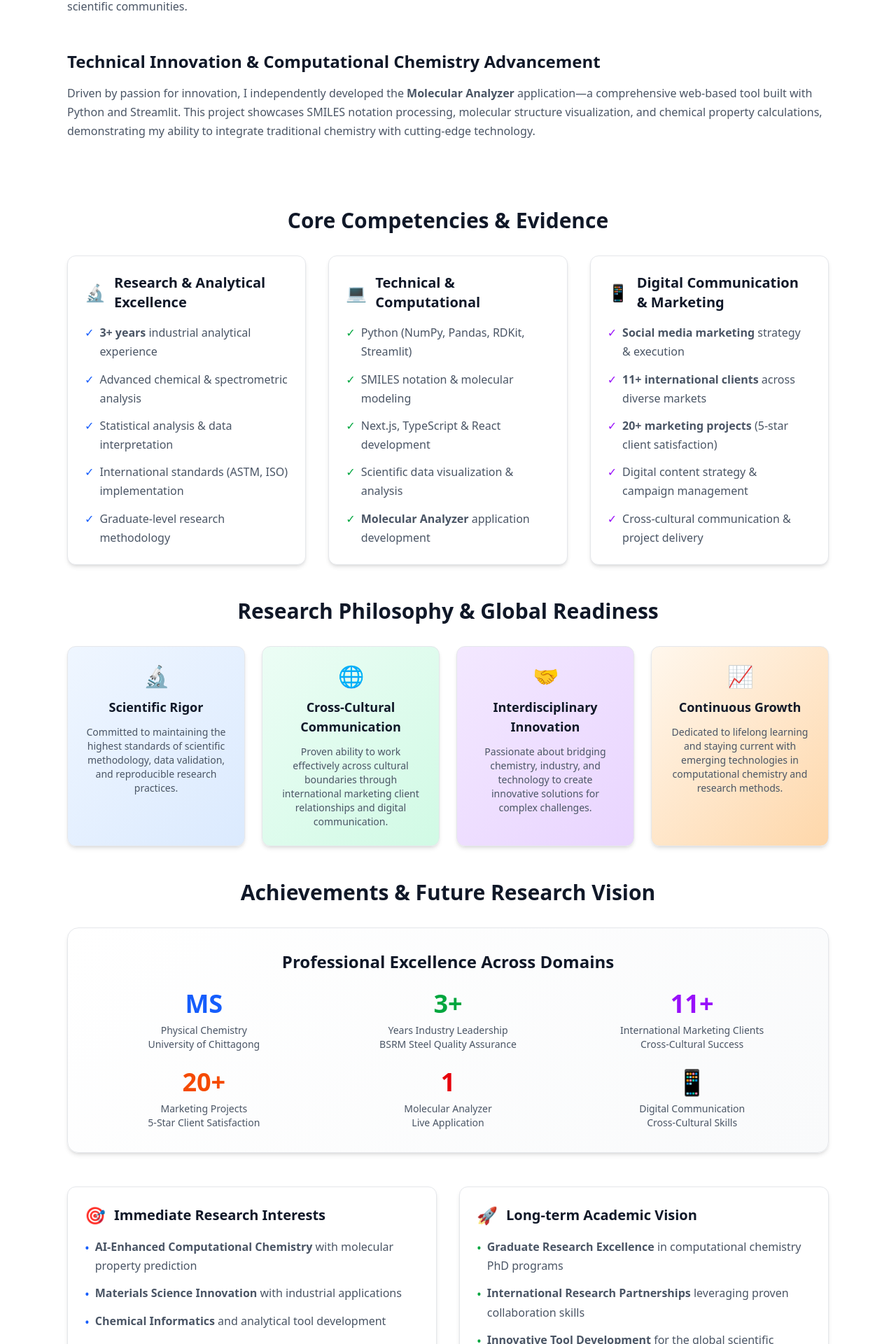
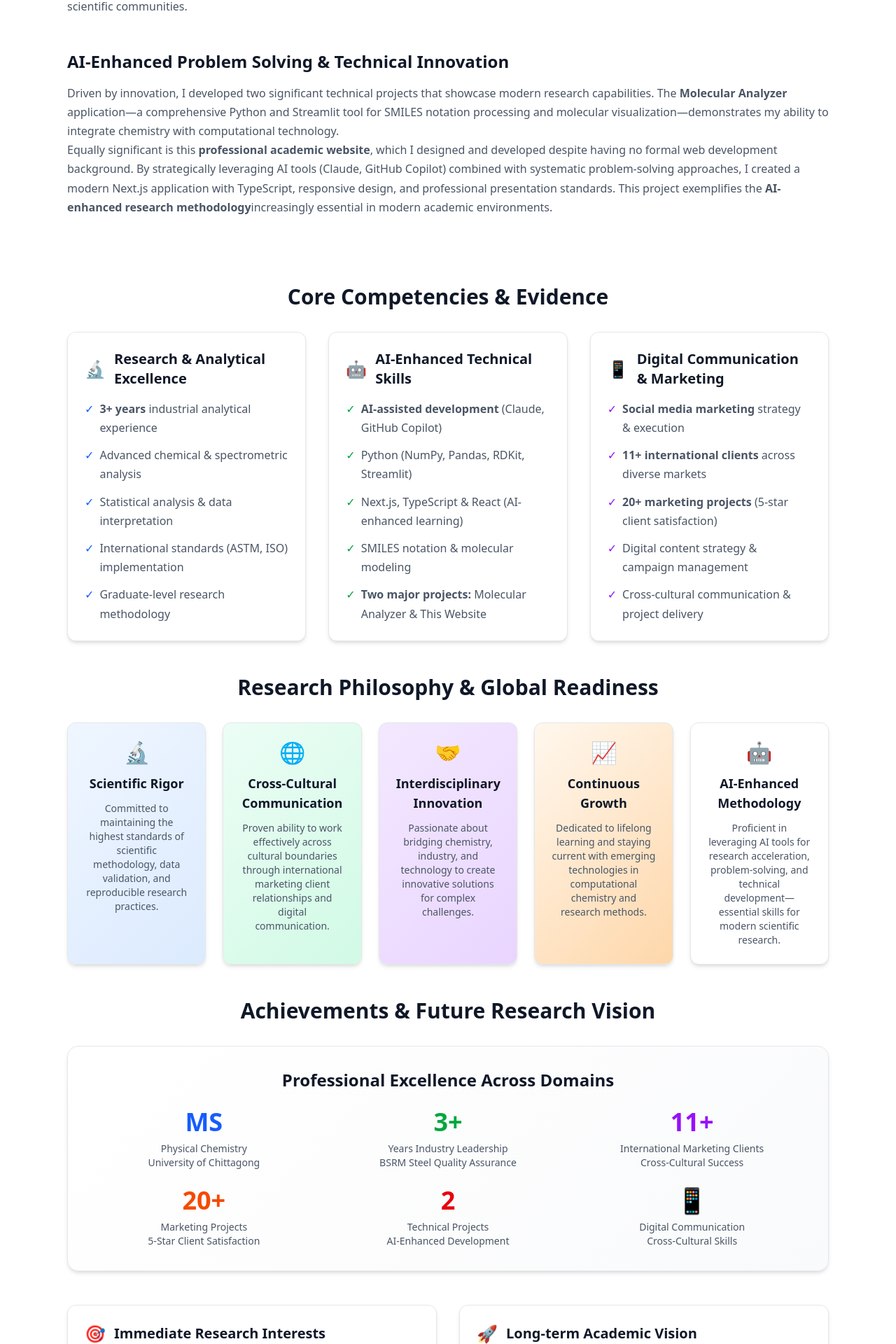
Before and after one commit to shahjalal2313/shahjalal-shanto-website, a Next.js app: page /about in a window 1280 px wide. Shown: the part 1540-3460 px from the top of the page at 70% size. Built offline with nearby package versions, Linux system fonts and the light colour scheme.

Commit message:
Add website project showcasing AI-enhanced problem solving skills

```diff
--- a/src/app/about/page.tsx
+++ b/src/app/about/page.tsx
@@ -169,14 +169,20 @@ export default function AboutPage() {
           {/* Technical Innovation */}
           <div className="mb-12">
             <h3 className="text-2xl font-semibold text-gray-900 dark:text-white mb-4">
-              Technical Innovation & Computational Chemistry Advancement
+              AI-Enhanced Problem Solving & Technical Innovation
             </h3>
             <div className="prose prose-lg text-gray-600 dark:text-gray-300">
               <p>
-                Driven by passion for innovation, I independently developed the <strong>Molecular Analyzer</strong> application—a
-                comprehensive web-based tool built with Python and Streamlit. This project showcases SMILES notation processing,
-                molecular structure visualization, and chemical property calculations, demonstrating my ability to integrate
-                traditional chemistry with cutting-edge technology.
+                Driven by innovation, I developed two significant technical projects that showcase modern research capabilities.
+                The <strong>Molecular Analyzer</strong> application—a comprehensive Python and Streamlit tool for SMILES notation
+                processing and molecular visualization—demonstrates my ability to integrate chemistry with computational technology.
+              </p>
+              <p>
+                Equally significant is this <strong>professional academic website</strong>, which I designed and developed despite
+                having no formal web development background. By strategically leveraging AI tools (Claude, GitHub Copilot) combined
+                with systematic problem-solving approaches, I created a modern Next.js application with TypeScript, responsive design,
+                and professional presentation standards. This project exemplifies the <strong>AI-enhanced research methodology</strong>
+                increasingly essential in modern academic environments.
               </p>
             </div>
           </div>
@@ -221,13 +227,21 @@ export default function AboutPage() {
             {/* Technical & Computational Skills */}
             <div className="skill-card p-6">
               <h3 className="text-xl font-semibold text-gray-900 dark:text-white mb-4 flex items-center">
-                <span className="mr-3 text-2xl">💻</span>
-                Technical & Computational
+                <span className="mr-3 text-2xl">🤖</span>
+                AI-Enhanced Technical Skills
               </h3>
               <ul className="space-y-3 text-gray-600 dark:text-gray-300">
                 <li className="flex items-start">
                   <span className="mr-2 text-green-600">✓</span>
+                  <span><strong>AI-assisted development</strong> (Claude, GitHub Copilot)</span>
+                </li>
+                <li className="flex items-start">
+                  <span className="mr-2 text-green-600">✓</span>
                   <span>Python (NumPy, Pandas, RDKit, Streamlit)</span>
+                </li>
+                <li className="flex items-start">
+                  <span className="mr-2 text-green-600">✓</span>
+                  <span>Next.js, TypeScript & React (AI-enhanced learning)</span>
                 </li>
                 <li className="flex items-start">
                   <span className="mr-2 text-green-600">✓</span>
@@ -235,15 +249,7 @@ export default function AboutPage() {
                 </li>
                 <li className="flex items-start">
                   <span className="mr-2 text-green-600">✓</span>
-                  <span>Next.js, TypeScript & React development</span>
-                </li>
-                <li className="flex items-start">
-                  <span className="mr-2 text-green-600">✓</span>
-                  <span>Scientific data visualization & analysis</span>
-                </li>
-                <li className="flex items-start">
-                  <span className="mr-2 text-green-600">✓</span>
-                  <span><strong>Molecular Analyzer</strong> application development</span>
+                  <span><strong>Two major projects:</strong> Molecular Analyzer & This Website</span>
                 </li>
               </ul>
             </div>
@@ -285,7 +291,7 @@ export default function AboutPage() {
           <h2 className="text-3xl font-bold text-gray-900 dark:text-white mb-8 text-center">
             Research Philosophy & Global Readiness
           </h2>
-          <div className="grid md:grid-cols-2 lg:grid-cols-4 gap-6">
+          <div className="grid md:grid-cols-2 lg:grid-cols-5 gap-6">
             <div className="text-center p-6 gradient-blue rounded-xl skill-card">
               <div className="text-3xl mb-3">🔬</div>
               <h3 className="text-lg font-semibold text-gray-900 dark:text-white mb-3">
@@ -329,6 +335,17 @@ export default function AboutPage() {
                 technologies in computational chemistry and research methods.
               </p>
             </div>
+
+            <div className="text-center p-6 bg-gradient-to-br from-indigo-50 to-indigo-100 dark:from-indigo-900/20 dark:to-indigo-800/20 rounded-xl skill-card">
+              <div className="text-3xl mb-3">🤖</div>
+              <h3 className="text-lg font-semibold text-gray-900 dark:text-white mb-3">
+                AI-Enhanced Methodology
+              </h3>
+              <p className="text-sm text-gray-600 dark:text-gray-300">
+                Proficient in leveraging AI tools for research acceleration, problem-solving,
+                and technical development—essential skills for modern scientific research.
+              </p>
+            </div>
           </div>
         </section>
 
@@ -369,9 +386,9 @@ export default function AboutPage() {
                 </div>
               </div>
               <div className="text-center">
-                <div className="text-4xl font-bold text-red-600 mb-2">1</div>
+                <div className="text-4xl font-bold text-red-600 mb-2">2</div>
                 <div className="text-sm text-gray-600 dark:text-gray-300">
-                  Molecular Analyzer<br />Live Application
+                  Technical Projects<br />AI-Enhanced Development
                 </div>
               </div>
               <div className="text-center">
@@ -393,15 +410,15 @@ export default function AboutPage() {
               <ul className="space-y-3 text-gray-600 dark:text-gray-300">
                 <li className="flex items-start">
                   <span className="mr-2 text-blue-600 text-lg">•</span>
-                  <span><strong>AI-Enhanced Computational Chemistry</strong> with molecular property prediction</span>
+                  <span><strong>AI-Enhanced Computational Chemistry</strong> leveraging modern ML tools</span>
                 </li>
                 <li className="flex items-start">
                   <span className="mr-2 text-blue-600 text-lg">•</span>
-                  <span><strong>Materials Science Innovation</strong> with industrial applications</span>
+                  <span><strong>Digital Research Methodologies</strong> combining AI tools with traditional methods</span>
                 </li>
                 <li className="flex items-start">
                   <span className="mr-2 text-blue-600 text-lg">•</span>
-                  <span><strong>Chemical Informatics</strong> and analytical tool development</span>
+                  <span><strong>Scientific Tool Development</strong> using AI-assisted programming approaches</span>
                 </li>
                 <li className="flex items-start">
                   <span className="mr-2 text-blue-600 text-lg">•</span>
```
